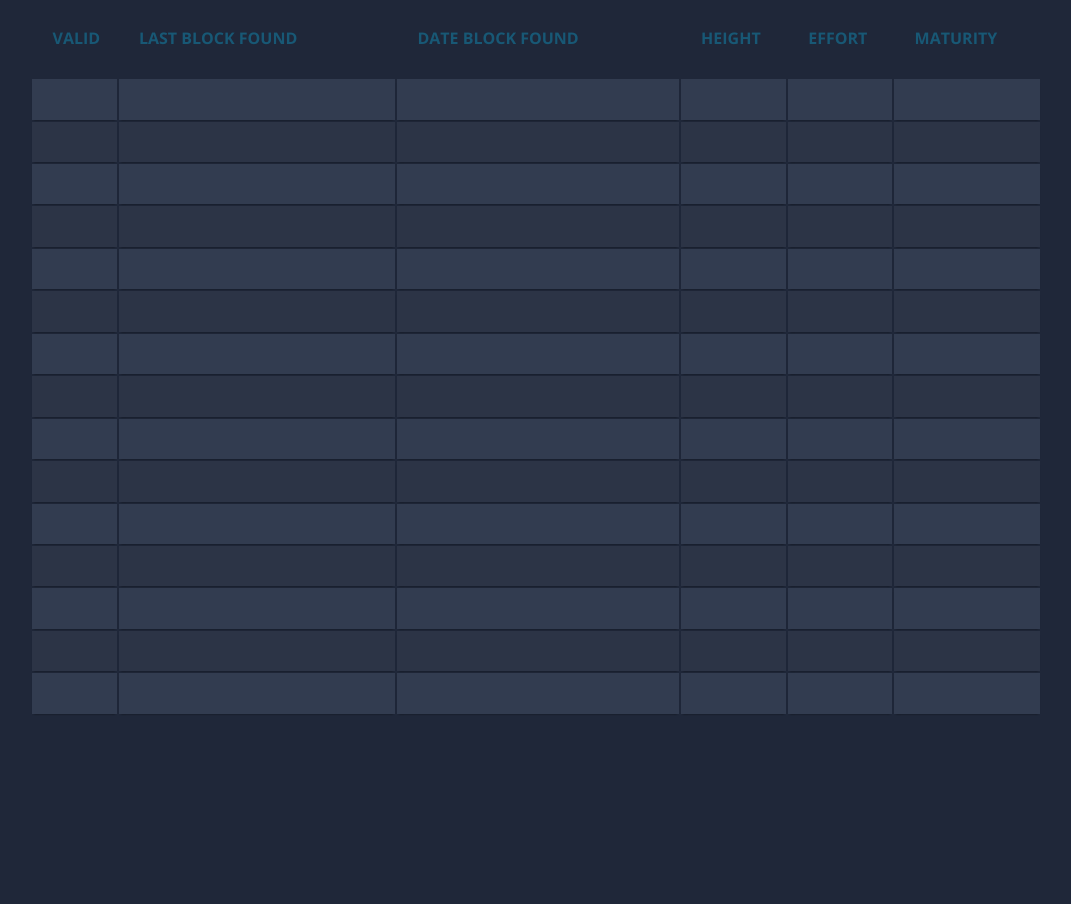
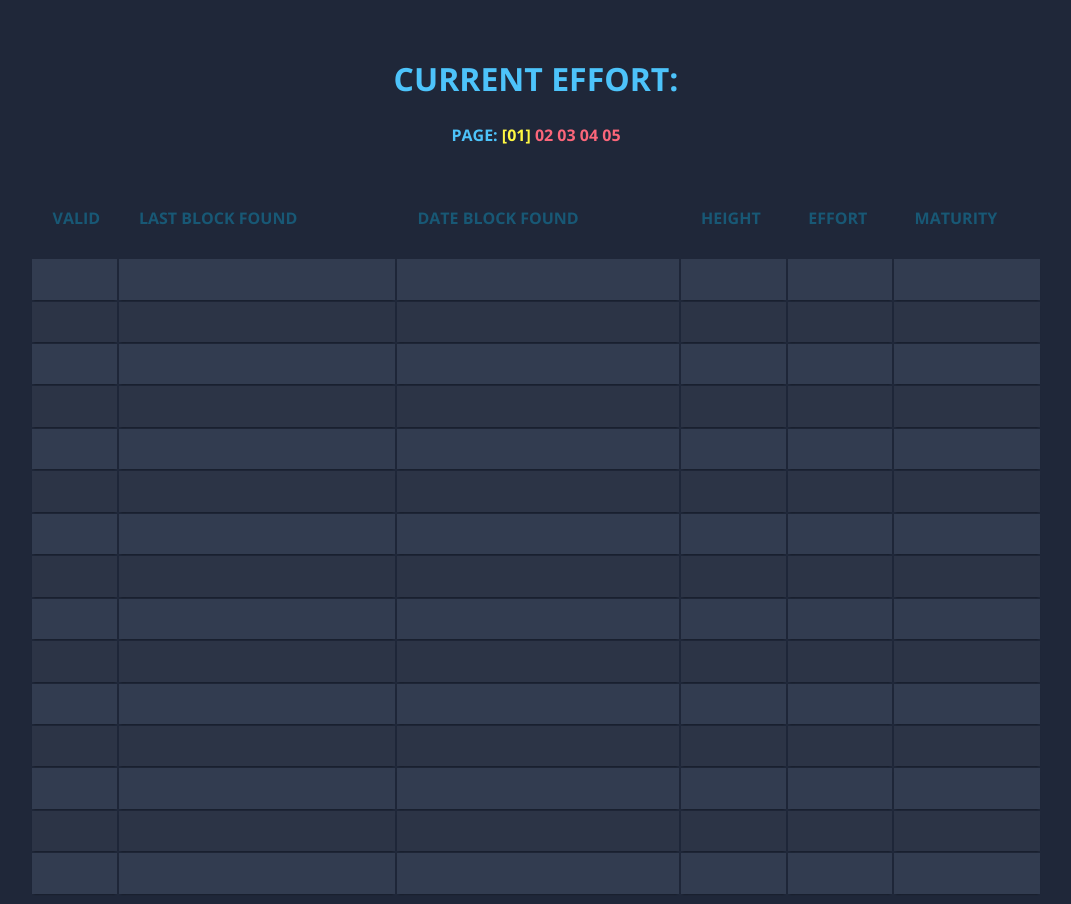
Before and after one commit to 20dec/nodejs-pool-api-monitor-site, a plain HTML site: page blocktable.html in a window 1280 px wide. Shown: the whole page, without its empty margins (104-1175 px from the left). Before the commit the page ends 800 px from the top, so only its background shows below. Drawn offline with nearby package versions, Linux system fonts and the light colour scheme; no server answers.

Commit message:
UPDATE Page blocks

```diff
--- a/blocktable.html
+++ b/blocktable.html
@@ -9,6 +9,9 @@
 </head>
 
 <body>
+<br>
+<h1><b><p id='currenteffort'>CURRENT EFFORT: <span class="yellow"></span></p></b></h1>
+<h2><b><font color="4DC3FA">PAGE: </span><span class="yellow">[01] <a href="blocktable2.html">02</a> <a href="blocktable3.html">03</a> <a href="blocktable4.html">04</a> <a href="blocktable5.html">05</a></span></b></h2>
 <table class="container">
 	<thead>
 		<tr>
```
